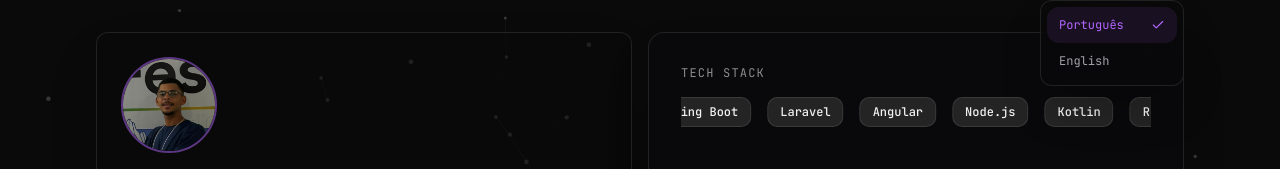
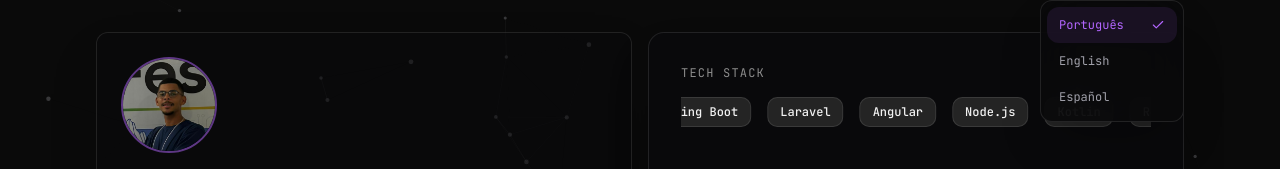
Before and after one commit to CarlosH-Santiago/portfolio-carlos-henrique, a Next.js app: page / in a window 1280 px wide. Both pictures are taken after a click on the button "PT". Shown: the part 118-287 px from the top of the page. Built offline with nearby package versions, Linux system fonts and the light colour scheme; no server answers.

Commit message:
Update language-toggle.tsx

```diff
--- a/components/language-toggle.tsx
+++ b/components/language-toggle.tsx
@@ -75,6 +75,17 @@ export function LanguageToggle() {
               {language === "en" && <Check className="h-3.5 w-3.5" />}
             </button>
 
+<button
+  onClick={() => handleSelect("es")}
+  className={`flex w-full items-center justify-between rounded-lg px-3 py-2.5 text-xs font-mono transition-colors ${
+    language === "es" ? "bg-primary/10 text-primary" : "text-zinc-400 hover:bg-white/5 hover:text-white"
+  }`}
+>
+  Español
+  {language === "es" && <Check className="h-3.5 w-3.5" />}
+</button>
+
+
           </motion.div>
         )}
       </AnimatePresence>
```
